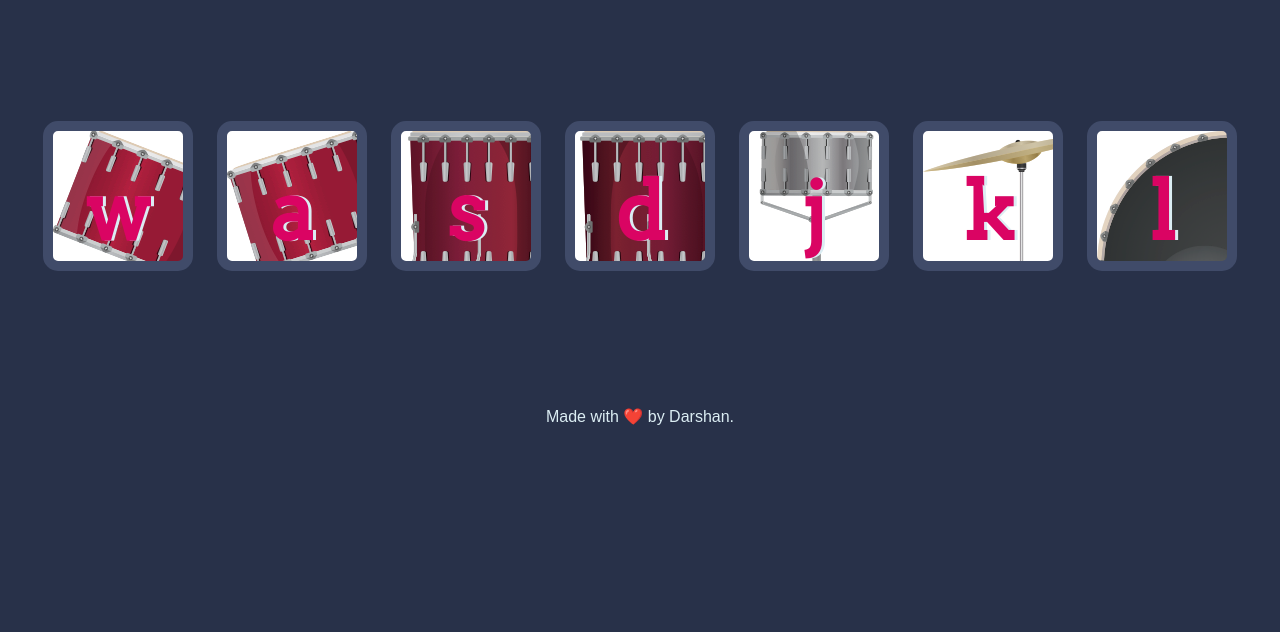
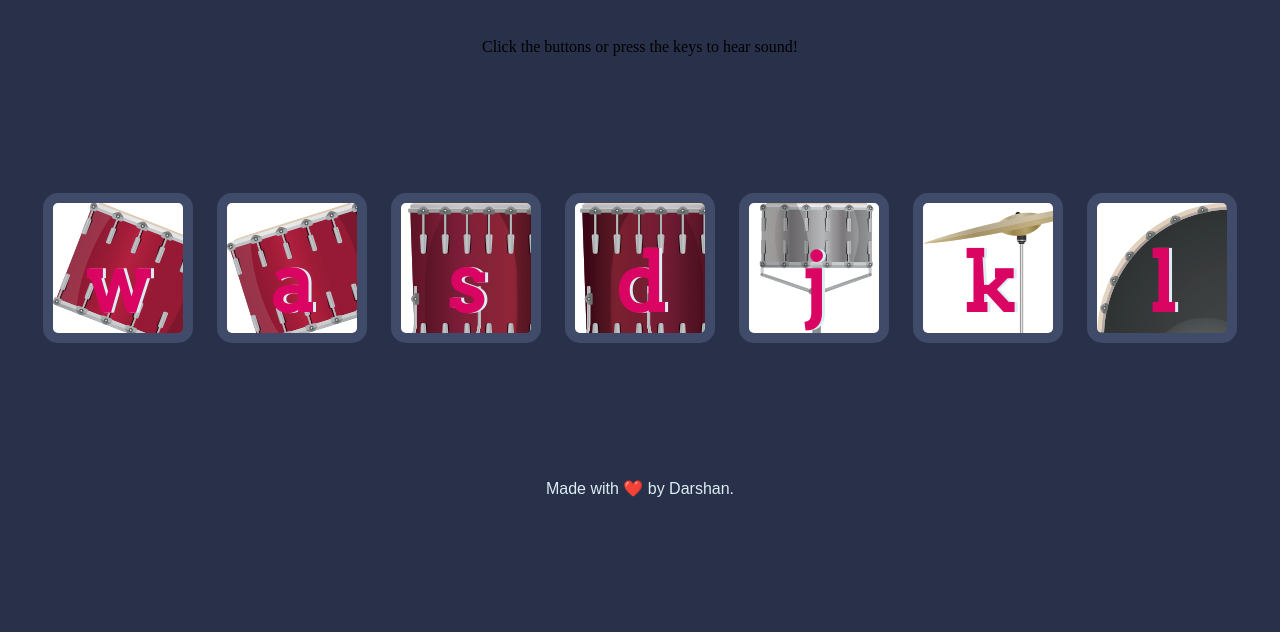
Before and after one commit to myOtherAccount101/Drum-Kit, a plain HTML site: page index.html in a window 1280 px wide. Shown: the part 168-800 px from the top of the page. Drawn offline with Linux system fonts and the light colour scheme.

Commit message:
added-text

```diff
--- a/index.html
+++ b/index.html
@@ -11,6 +11,7 @@
 <body>
 
   <h1 id="title">Drum 🥁 Kit</h1>
+  <p>Click the buttons or press the keys to hear sound!</p>
   <div class="set">
     <button class="w drum">w</button>
     <button class="a drum">a</button>
```
